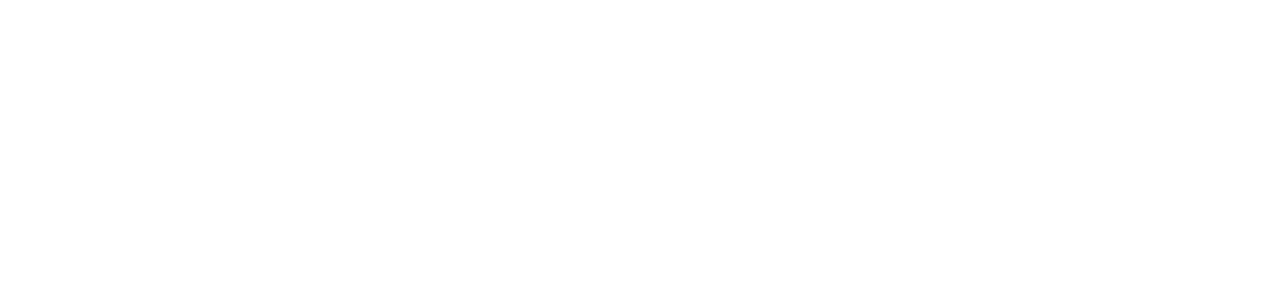
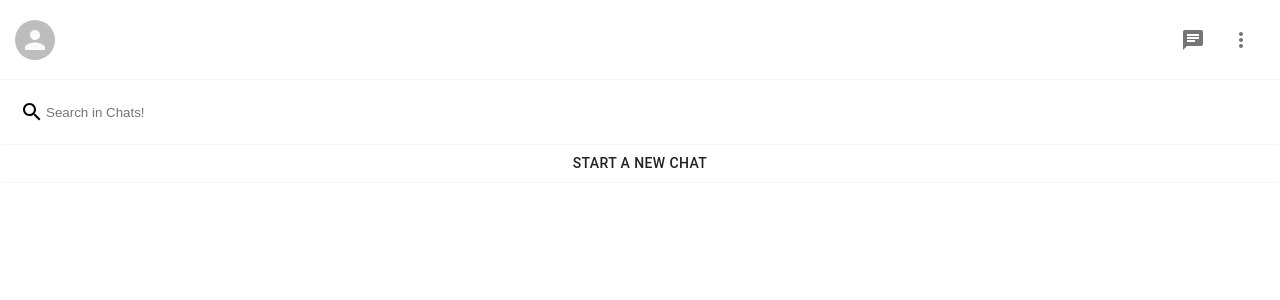
Before and after one commit to Tuzosdaniel12/whats-app-clone, a Next.js app: page / in a window 1280 px wide. Shown: the top 300 px of the page. Built offline with nearby package versions, Linux system fonts and the light colour scheme.

Commit message:
adding firebase and somre icon to side bar

```diff
--- /dev/null
+++ b/components/Sidebar/index.js
@@ -0,0 +1,91 @@
+import { Avatar, Button, IconButton } from "@material-ui/core";
+
+import styled from "styled-components";
+
+import ChatIcon from "@material-ui/icons/Chat"
+import MoreVertIcon from "@material-ui/icons/MoreVert"
+import SearchIcon from "@material-ui/icons/Search"
+
+
+
+const Sidebar = () => {
+	return (
+		<Container>
+			<Header>
+				<UserAvatar />
+
+				<IconContainer>
+					<IconButton>
+						<ChatIcon />
+					</IconButton>
+
+					<IconButton>
+						<MoreVertIcon/>
+					</IconButton>
+				</IconContainer>
+			</Header>
+
+            <Search>
+                <SearchIcon/>
+                <SearchInput placeholder="Search in Chats!"/>
+            </Search>
+
+            <SidebarButton>
+                Start a new chat
+            </SidebarButton>
+
+            {/*List of Chats*/}
+		</Container>
+	);
+};
+
+export default Sidebar;
+
+const Container = styled.div`
+
+`
+const Header = styled.div`
+    display: flex;
+    position: sticky;
+    top: 0;
+    background-color: white;
+    z-index: 1;
+    justify-content: space-between;
+    align-items: center;
+    padding: 15px;
+    height: 80px;
+    border-bottom: 1px solid whitesmoke;
+`
+
+const UserAvatar = styled(Avatar)`
+    cursor: pointer;
+    :hover {
+        opacity: 0.8;
+    }
+`
+
+const IconContainer = styled.div`
+
+`
+const Search = styled.div`
+    display: flex;
+    align-items: center;
+    padding: 20px;
+    border-radius: 2px;
+`
+
+const SearchInput = styled.input`
+    outline-width: 0;
+    border: none;
+    flex: 1;
+
+`
+
+const SidebarButton = styled(Button)`
+	width: 100%;
+
+	&&& {
+		border-top: 1px solid whitesmoke;
+		border-bottom: 1px solid whitesmoke;
+	}
+`;
--- a/next.config.js
+++ b/next.config.js
@@ -1,3 +1,11 @@
 module.exports = {
-  reactStrictMode: true,
-}
+	reactStrictMode: true,
+	env: {
+		API_KEY: process.env.API_KEY,
+		AUTH_DOMAIN: process.env.AUTH_DOMAIN,
+		PROJECT_ID: process.env.PROJECT_ID,
+		STORAGE_BUCKET: process.env.STORAGE_BUCKET,
+		MESSAGING_SENDER_ID: process.env.MESSAGING_SENDER_ID,
+		APP_ID: process.env.APP_ID
+	}
+};
--- a/package.json
+++ b/package.json
@@ -9,6 +9,9 @@
     "lint": "next lint"
   },
   "dependencies": {
+    "@material-ui/core": "^4.12.0",
+    "@material-ui/icons": "^4.11.2",
+    "firebase": "^8.7.0",
     "next": "11.0.1",
     "react": "17.0.2",
     "react-dom": "17.0.2",
--- a/pages/index.js
+++ b/pages/index.js
@@ -1,14 +1,10 @@
-import styles from '../styles/Home.module.css'
 import Head from '../components/Head.js'
-
+import Sidebar from '../components/Sidebar'
 export default function Home() {
   return (
-		<div className={styles.container}>
+		<div>
 			<Head/>
-
-			<main className={styles.main}>
-
-			</main>
+			<Sidebar/>
 		</div>
   );
 }
--- a/styles/Home.module.css
+++ /dev/null
@@ -1,121 +0,0 @@
-.container {
-  min-height: 100vh;
-  padding: 0 0.5rem;
-  display: flex;
-  flex-direction: column;
-  justify-content: center;
-  align-items: center;
-  height: 100vh;
-}
-
-.main {
-  padding: 5rem 0;
-  flex: 1;
-  display: flex;
-  flex-direction: column;
-  justify-content: center;
-  align-items: center;
-}
-
-.footer {
-  width: 100%;
-  height: 100px;
-  border-top: 1px solid #eaeaea;
-  display: flex;
-  justify-content: center;
-  align-items: center;
-}
-
-.footer a {
-  display: flex;
-  justify-content: center;
-  align-items: center;
-  flex-grow: 1;
-}
-
-.title a {
-  color: #0070f3;
-  text-decoration: none;
-}
-
-.title a:hover,
-.title a:focus,
-.title a:active {
-  text-decoration: underline;
-}
-
-.title {
-  margin: 0;
-  line-height: 1.15;
-  font-size: 4rem;
-}
-
-.title,
-.description {
-  text-align: center;
-}
-
-.description {
-  line-height: 1.5;
-  font-size: 1.5rem;
-}
-
-.code {
-  background: #fafafa;
-  border-radius: 5px;
-  padding: 0.75rem;
-  font-size: 1.1rem;
-  font-family: Menlo, Monaco, Lucida Console, Liberation Mono, DejaVu Sans Mono,
-    Bitstream Vera Sans Mono, Courier New, monospace;
-}
-
-.grid {
-  display: flex;
-  align-items: center;
-  justify-content: center;
-  flex-wrap: wrap;
-  max-width: 800px;
-  margin-top: 3rem;
-}
-
-.card {
-  margin: 1rem;
-  padding: 1.5rem;
-  text-align: left;
-  color: inherit;
-  text-decoration: none;
-  border: 1px solid #eaeaea;
-  border-radius: 10px;
-  transition: color 0.15s ease, border-color 0.15s ease;
-  width: 45%;
-}
-
-.card:hover,
-.card:focus,
-.card:active {
-  color: #0070f3;
-  border-color: #0070f3;
-}
-
-.card h2 {
-  margin: 0 0 1rem 0;
-  font-size: 1.5rem;
-}
-
-.card p {
-  margin: 0;
-  font-size: 1.25rem;
-  line-height: 1.5;
-}
-
-.logo {
-  height: 1em;
-  margin-left: 0.5rem;
-}
-
-@media (max-width: 600px) {
-  .grid {
-    width: 100%;
-    flex-direction: column;
-  }
-}
```
Also changed, not shown: components/Sidebar.js (deleted, +0 -9 lines), firebase.js (added, +22 -0 lines), 1 other file (tests, documents, lock files or other folders).
